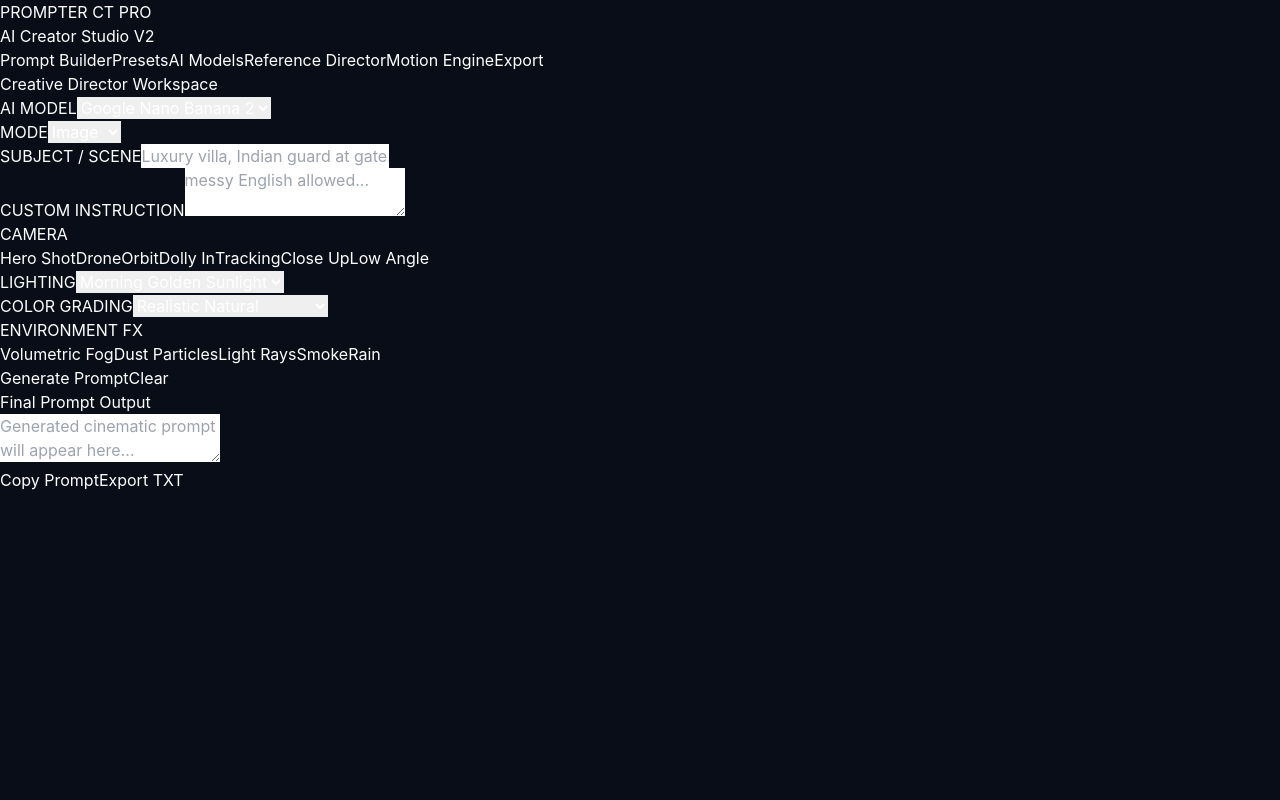
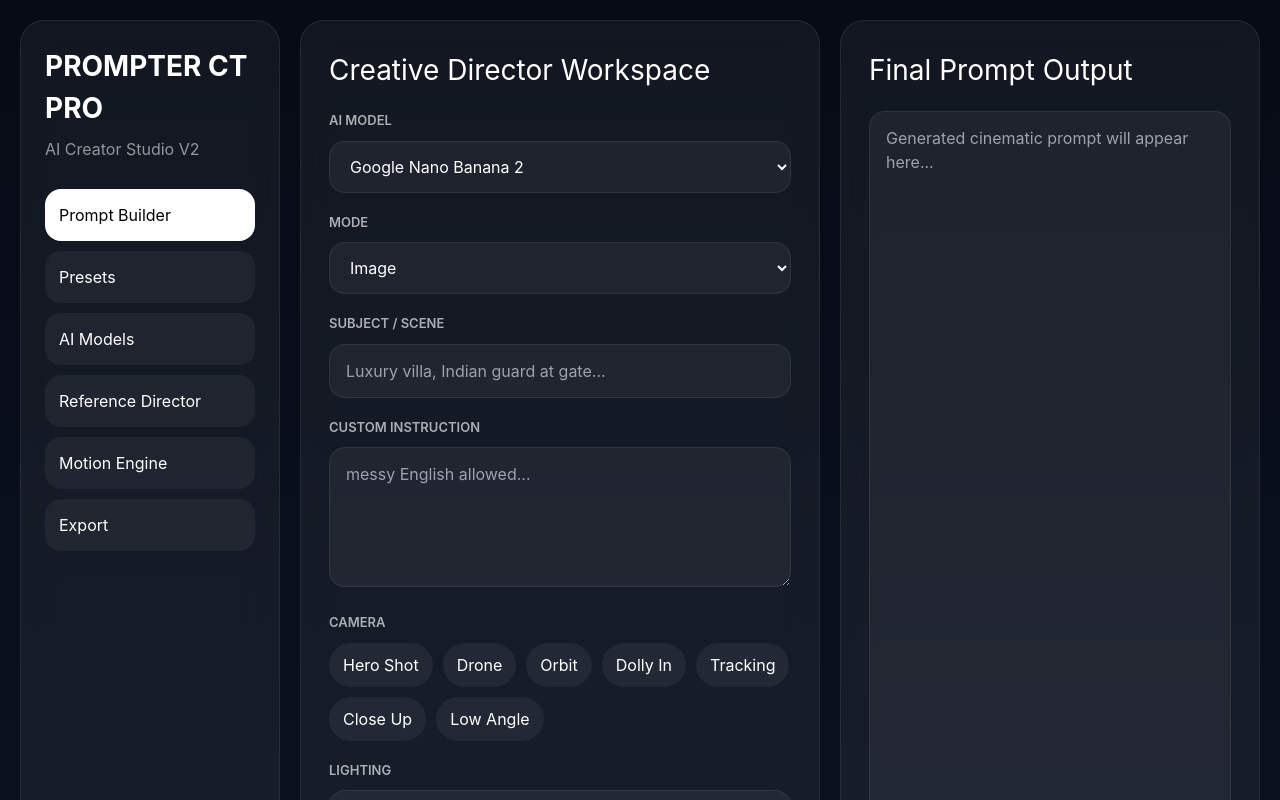
Before and after one commit to artfeltdesigning-sketch/prompter-ct-pro, a Next.js app: page / in a window 1280 px wide. Shown: the top 800 px of the page. Built offline with nearby package versions, Linux system fonts and the light colour scheme.

Commit message:
Update globals.css

```diff
--- a/app/globals.css
+++ b/app/globals.css
@@ -10,29 +10,168 @@ html,
 body {
   margin: 0;
   padding: 0;
-  background: #080d18;
+  font-family: Inter, -apple-system, BlinkMacSystemFont, sans-serif;
+  background: linear-gradient(180deg, #060b16, #0d1422);
   color: white;
-  font-family: Inter, -apple-system, BlinkMacSystemFont, sans-serif;
 }
 
-.studio-shell {
+body {
+  min-height: 100vh;
+}
+
+.app-shell {
   display: grid;
   grid-template-columns: 260px 1fr 420px;
-  height: 100vh;
-  gap: 16px;
-  padding: 16px;
+  gap: 20px;
+  padding: 20px;
+  min-height: 100vh;
 }
 
-.panel {
+.sidebar,
+.workspace,
+.result-panel {
   background: rgba(255, 255, 255, 0.05);
-  border: 1px solid rgba(255,255,255,0.08);
+  border: 1px solid rgba(255, 255, 255, 0.08);
   backdrop-filter: blur(18px);
   border-radius: 24px;
 }
 
+.sidebar {
+  padding: 24px;
+}
+
+.brand {
+  font-size: 28px;
+  font-weight: 700;
+}
+
+.subtitle {
+  color: rgba(255,255,255,0.55);
+  margin-top: 8px;
+}
+
+.nav {
+  margin-top: 28px;
+  display: flex;
+  flex-direction: column;
+  gap: 10px;
+}
+
+.nav-btn {
+  padding: 14px;
+  border-radius: 16px;
+  border: none;
+  background: rgba(255,255,255,0.05);
+  color: white;
+  cursor: pointer;
+  transition: 0.25s ease;
+  text-align: left;
+}
+
+.nav-btn:hover,
+.nav-btn.active {
+  background: white;
+  color: black;
+}
+
+.workspace {
+  padding: 28px;
+  overflow-y: auto;
+}
+
+.workspace h2,
+.result-panel h2 {
+  margin-top: 0;
+  font-size: 28px;
+}
+
+.field {
+  margin-top: 20px;
+}
+
+.field label {
+  display: block;
+  margin-bottom: 10px;
+  color: rgba(255,255,255,0.65);
+  font-size: 13px;
+  font-weight: 600;
+}
+
+input,
+select,
+textarea {
+  width: 100%;
+  padding: 14px 16px;
+  border-radius: 16px;
+  border: 1px solid rgba(255,255,255,0.08);
+  background: rgba(255,255,255,0.05);
+  color: white;
+  outline: none;
+}
+
+textarea {
+  min-height: 140px;
+  resize: vertical;
+}
+
+.chips {
+  display: flex;
+  flex-wrap: wrap;
+  gap: 10px;
+}
+
+.chip {
+  padding: 10px 14px;
+  border-radius: 999px;
+  border: none;
+  background: rgba(255,255,255,0.06);
+  color: white;
+  cursor: pointer;
+  transition: 0.2s ease;
+}
+
+.chip:hover,
+.chip.active {
+  background: white;
+  color: black;
+}
+
+.actions {
+  display: flex;
+  gap: 12px;
+  margin-top: 24px;
+}
+
+.actions button {
+  flex: 1;
+  padding: 14px;
+  border-radius: 16px;
+  border: none;
+  background: white;
+  color: black;
+  font-weight: 700;
+  cursor: pointer;
+  transition: 0.2s ease;
+}
+
+.actions button:hover {
+  transform: translateY(-2px);
+}
+
+.result-panel {
+  padding: 28px;
+  display: flex;
+  flex-direction: column;
+}
+
+.result-panel textarea {
+  flex: 1;
+  min-height: 500px;
+  margin-top: 20px;
+}
+
 @media (max-width: 1200px) {
-  .studio-shell {
+  .app-shell {
     grid-template-columns: 1fr;
-    height: auto;
   }
 }
```
